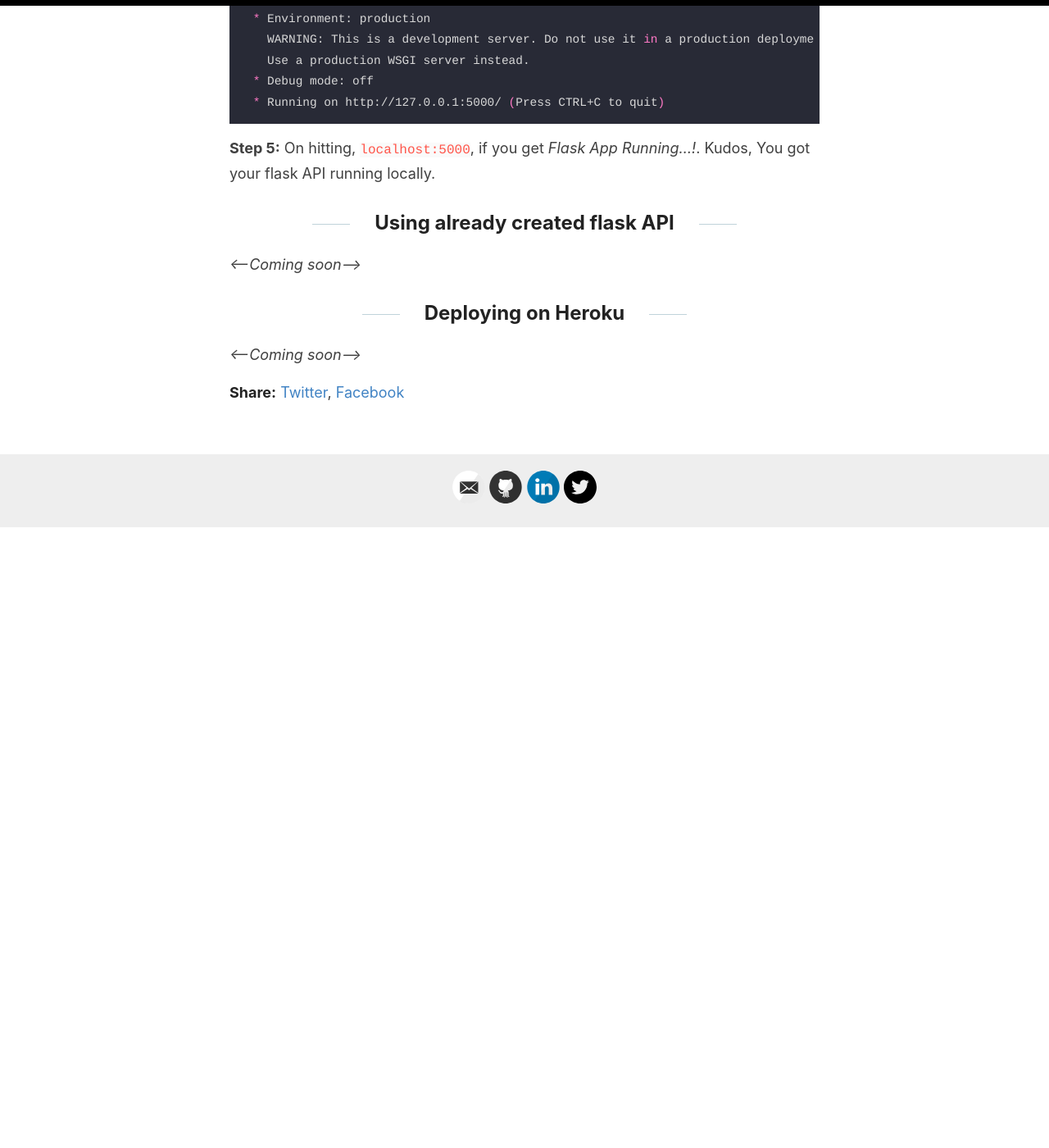
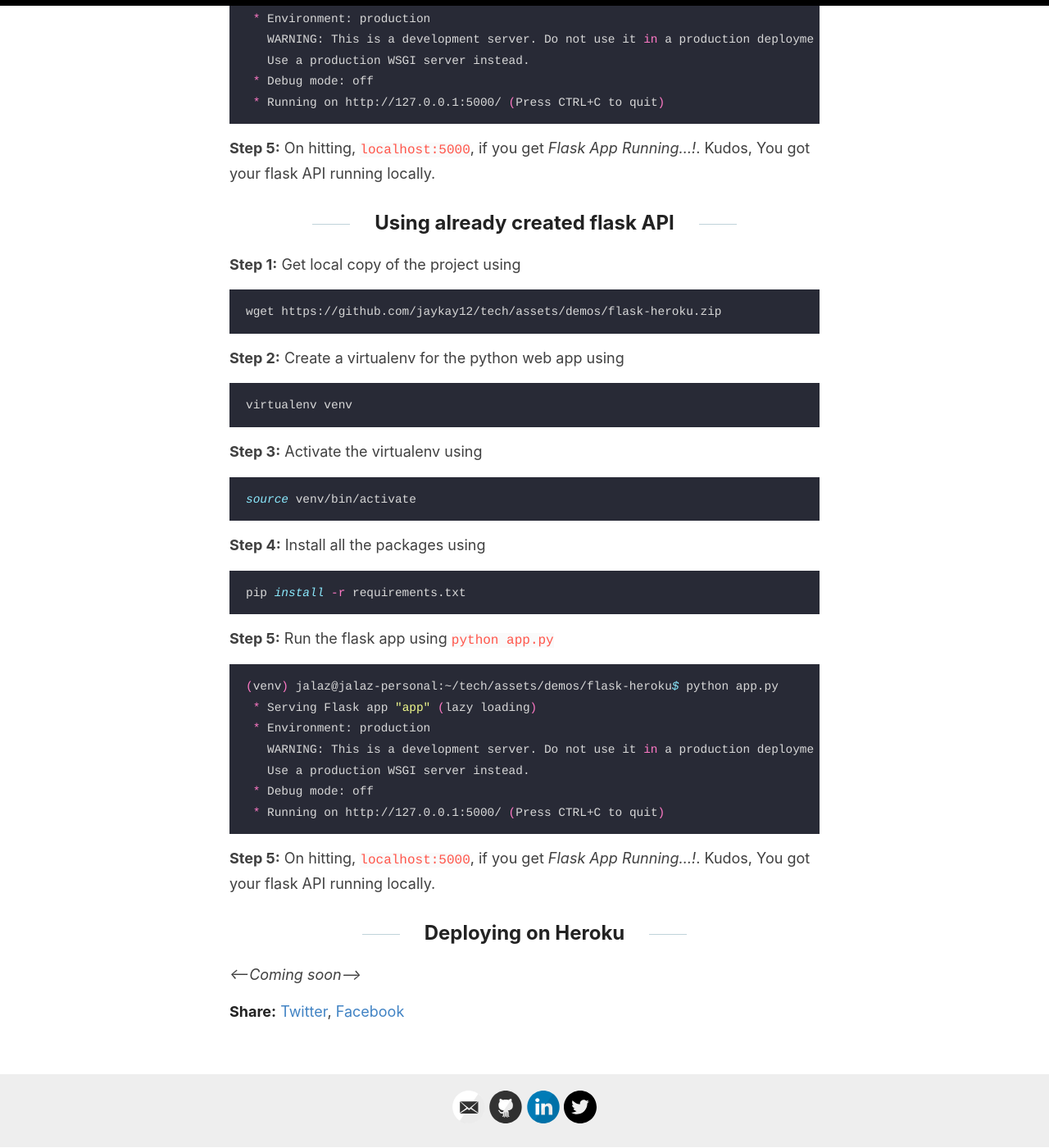
Before and after one commit to jaykay12/tech, a Jekyll site: the page built from _posts/2020-7-11-flask-heroku.md, in a window 1280 px wide and 1400 px high, scrolled down 1888 px. Shown: the whole window at 82% size. Built offline with Jekyll 4.4.1, drawn with Linux system fonts in a browser that asks for light colours; before the commit the page ends 2532 px from its top, so only the background shows below that.

````diff
--- a/_posts/2020-7-11-flask-heroku.md
+++ b/_posts/2020-7-11-flask-heroku.md
@@ -73,7 +73,40 @@
 **Step 5:** On hitting, `localhost:5000`, if you get _Flask App Running...!_. Kudos, You got your flask API running locally.
 
 ## Using already created flask API
-_<--Coming soon-->_
+**Step 1:**
+Get local copy of the project using
+```bash
+wget https://github.com/jaykay12/tech/assets/demos/flask-heroku.zip
+```
+
+**Step 2:** Create a virtualenv for the python web app using
+```bash
+virtualenv venv
+```
+
+**Step 3:** Activate the virtualenv using
+```bash
+source venv/bin/activate
+```
+
+**Step 4:** Install all the packages using
+```bash
+pip install -r requirements.txt
+```
+
+**Step 5:** Run the flask app using `python app.py`
+```bash
+(venv) jalaz@jalaz-personal:~/tech/assets/demos/flask-heroku$ python app.py
+ * Serving Flask app "app" (lazy loading)
+ * Environment: production
+   WARNING: This is a development server. Do not use it in a production deployment.
+   Use a production WSGI server instead.
+ * Debug mode: off
+ * Running on http://127.0.0.1:5000/ (Press CTRL+C to quit)
+```
+
+**Step 5:** On hitting, `localhost:5000`, if you get _Flask App Running...!_. Kudos, You got your flask API running locally.
 
 ## Deploying on Heroku
+
 _<--Coming soon-->_
````
